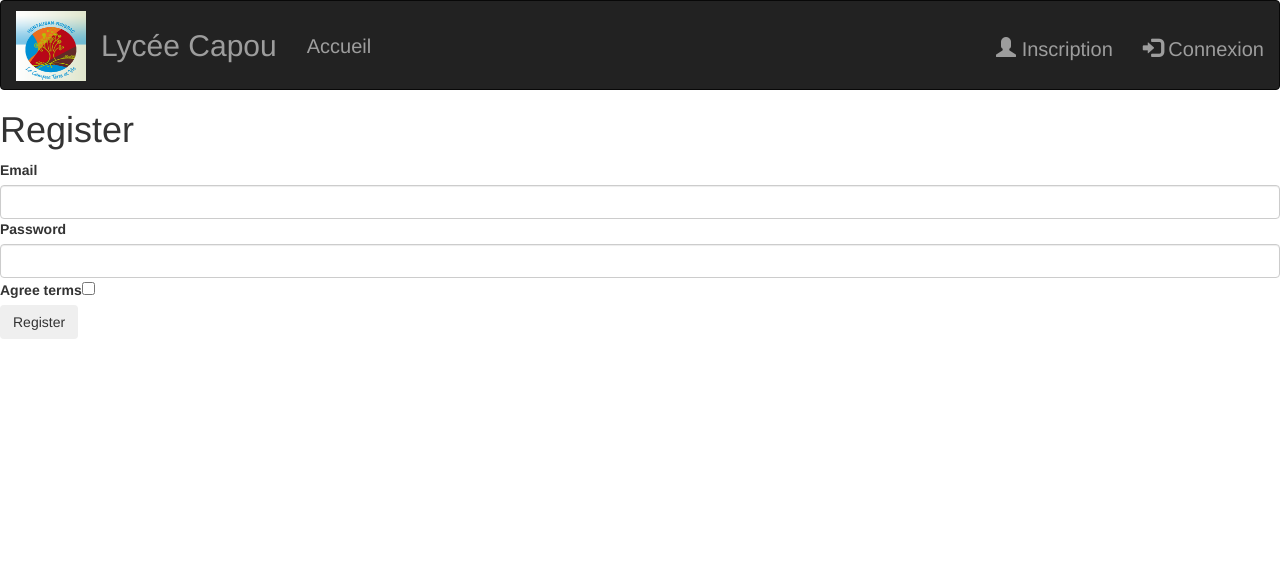
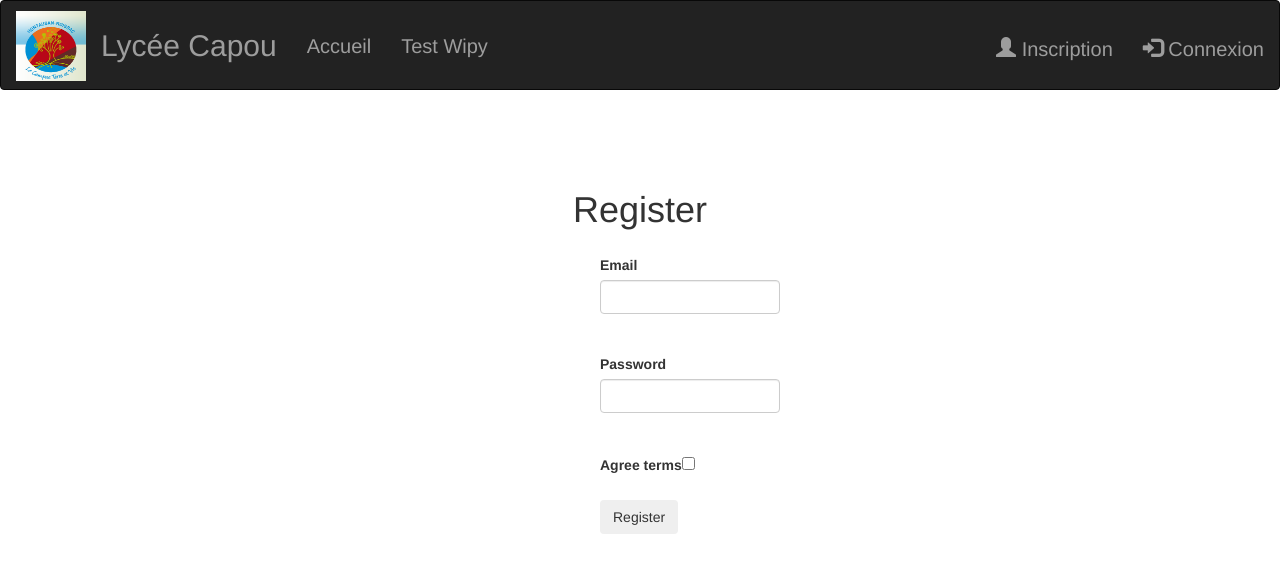
Before and after one commit to engooref/Symfony-Capou, a Symfony app: template templates/registration/register.html.twig in a window 1280 px wide. Shown: the top 573 px of the page. Run offline with Twig, Linux system fonts and the light colour scheme; the template is opened without the code that fills it, so the values that code supplies are empty; form fields are guessed from the names that the template uses; some libraries are stand-ins or nearby versions.

Commit message:
ajout page wipy pour Yoan et modif graph. des certaines pages

```diff
--- a/templates/base.html.twig
+++ b/templates/base.html.twig
@@ -26,14 +26,43 @@
         		.navbar-right{
         			padding-bottom : 15px;
         		}
-
+        		.cLogin{
+        			margin-left : 500px;
+        			margin-right : 500px;
+        			margin-top : 100px;
+        		}
+        		.cRegister{
+        			margin-left : 500px;
+        			margin-right : 500px;
+        			margin-top : 100px;
+        		}
+        		.centerForm{
+        			margin-left : 100px;
+        		}
+        		.form-control{
+        			margin-bottom : 20px;
+        		}
+        		.textCenter{
+        			text-align : center;
+        			margin-bottom : 25px;
+        		}
+        		.eletrovanne{
+        			text-align : center;
+        			margin-left : 125px;
+        			margin-right : 25px;
+        		}
+        		.stationPompage{
+        			text-align : center;
+        			margin-left : 25px;
+        			margin-right : 100px;
+        		}
 			</style>
 	    {% endblock %}
 	    <nav class="navbar navbar-inverse">
 			<div class="container-fluid">
   				<div class="navbar-header">
   					<a class="navbar-brand" href="/home">
-      					<img src="img/Logo_Capou.png" alt="Logo" width="70" height="70" class="d-inline-block align-top">
+      					<img src="./img/Logo_Capou.png" alt="Logo" width="70" height="70" class="d-inline-block align-top">
     				</a>
      				<h1 class="navbar-brand"> Lycée Capou </h1>
     			</div>
@@ -50,6 +79,7 @@
 				{% else %}
 					<ul class="nav navbar-nav">
       					<li><a href="/home"> Accueil </a></li>
+      					<li><a href="/wipy"> Test Wipy </a></li>
     				</ul>
     				<ul class="nav navbar-nav navbar-right">
                     	<li><a href="/register"><span class="glyphicon glyphicon-user"></span> Inscription </a></li>
--- a/templates/registration/register.html.twig
+++ b/templates/registration/register.html.twig
@@ -7,15 +7,21 @@
         <div class="alert alert-danger" role="alert">{{ flashError }}</div>
     {% endfor %}
 
-    <h1>Register</h1>
-
+    <div class="cRegister">
+        <h1 class="textCenter">Register</h1>
+    	<div class="centerForm">
             {{ form_start(registrationForm) }}
                 {{ form_row(registrationForm.email) }}
+                </br>
                 {{ form_row(registrationForm.plainPassword, {
                     label: 'Password'
                 }) }}
+                </br>
                 {{ form_row(registrationForm.agreeTerms) }}
+                </br>
 
                 <button type="submit" class="btn">Register</button>
             {{ form_end(registrationForm) }}
+        </div>
+    </div>
 {% endblock %}
```
Also changed, not shown: src/Controller/WipyController.php (added, +18 -0 lines), templates/home/index.html.twig (+7 -5 lines), templates/security/login.html.twig (+4 -4 lines), templates/wipy/index.html.twig (added, +15 -0 lines), 1 other file. Lines whose indentation alone changed are shown as unchanged.
